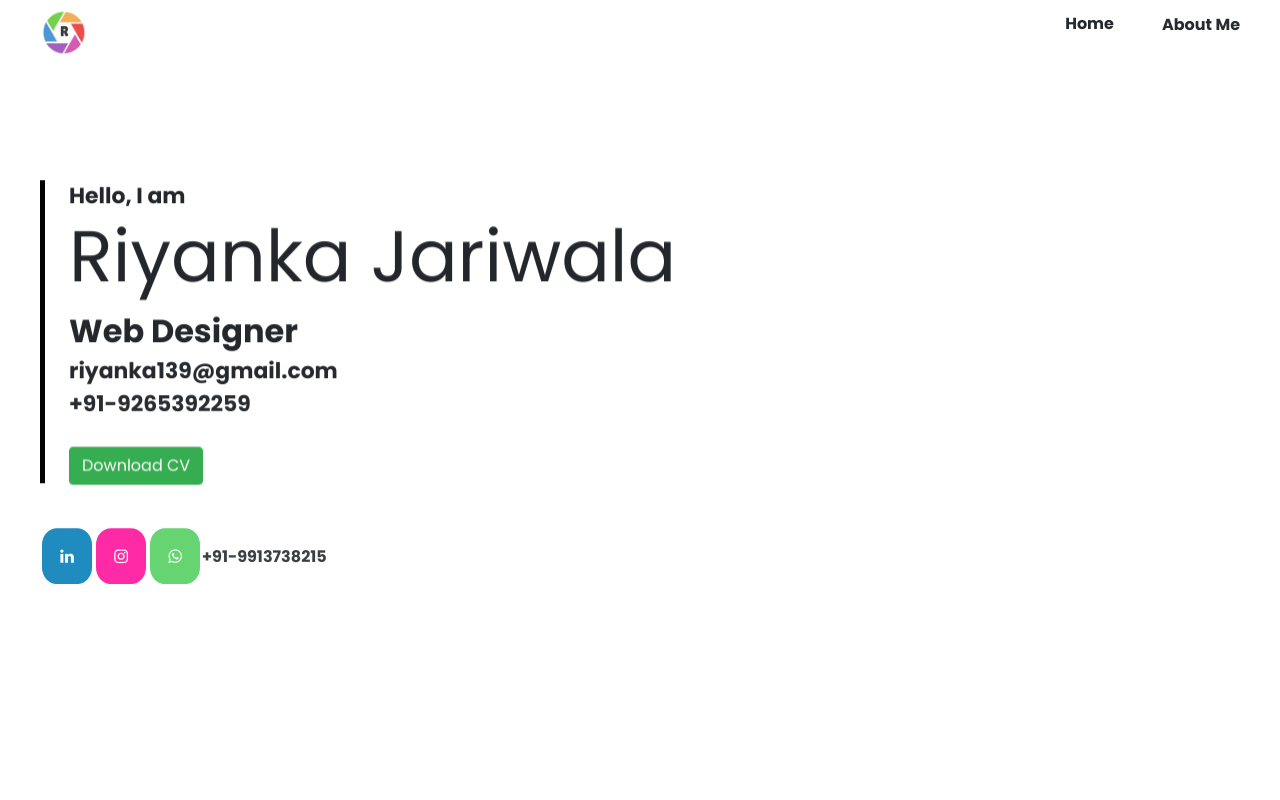
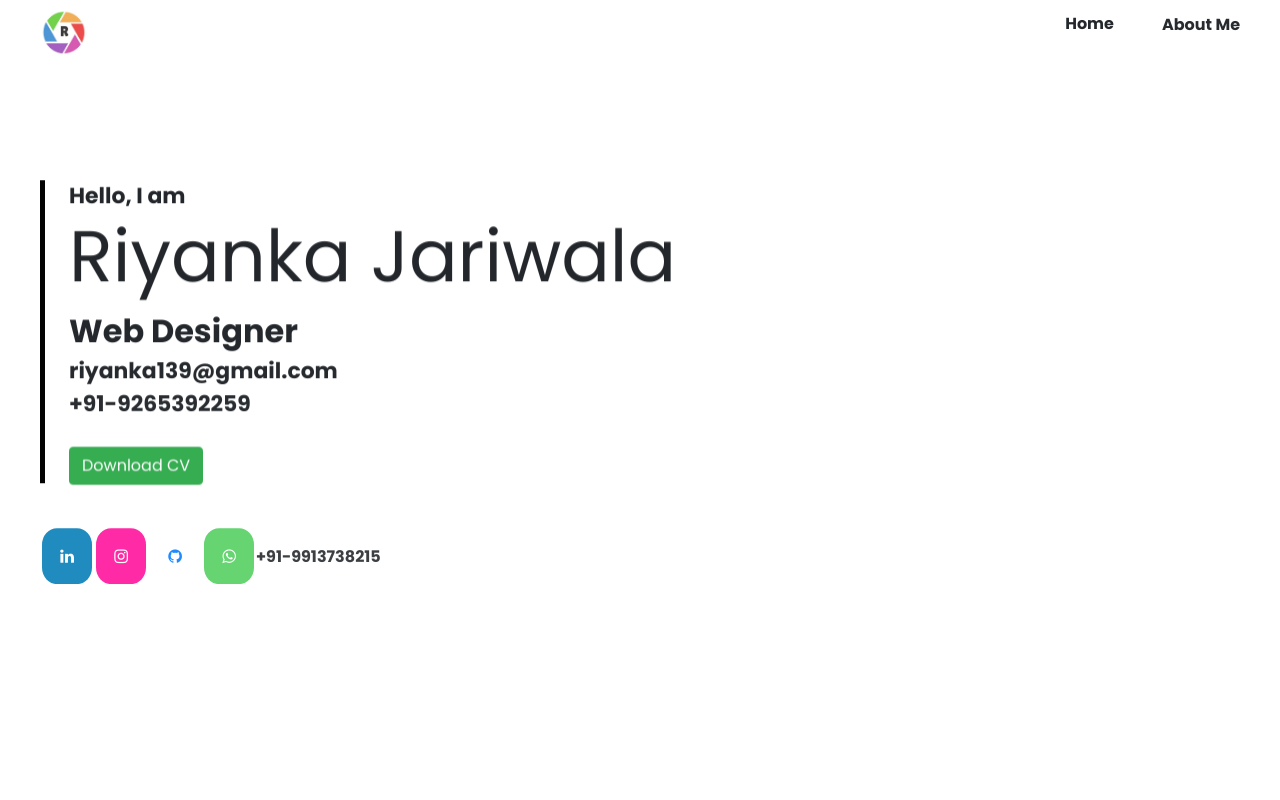
Before and after one commit to riyanka0113/portfoilo, a plain HTML site: page index.html in a window 1280 px wide. Shown: the top 800 px of the page. Drawn offline with nearby package versions, Linux system fonts and the light colour scheme.

Commit message:
Update index.html

```diff
--- a/index.html
+++ b/index.html
@@ -66,6 +66,7 @@
             <div class="home__social anime-text">
                 <a href="https://www.linkedin.com/in/riyanka-jariwala-452a28150/" target="_blank" class="fa fa-linkedin "></a>
                 <a href="https://www.instagram.com/riyanka_jariwala/" target="_blank" class="fa fa-instagram "></a>
+                <a href="https://github.com/Riyanka139/" target="_blank" class="fa fa-github"></a>
                 <span class="fa fa-whatsapp "></span>
                 <span class="no">+91-9913738215</span>
             </div>
```
